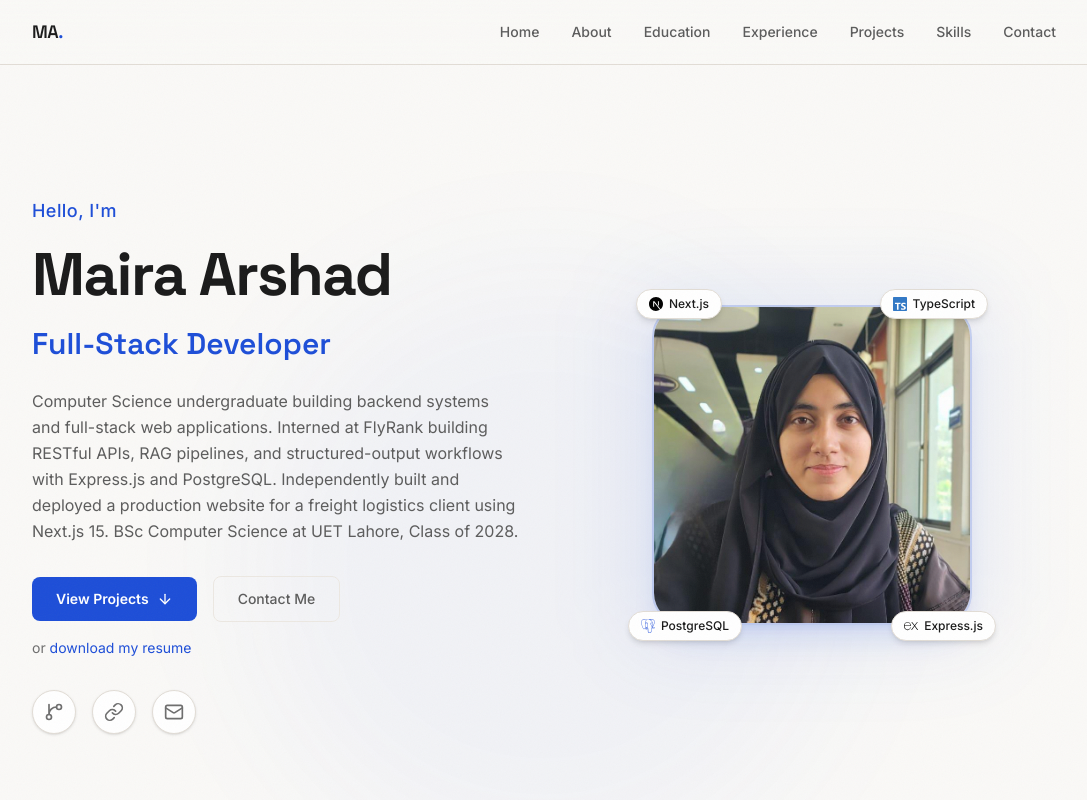
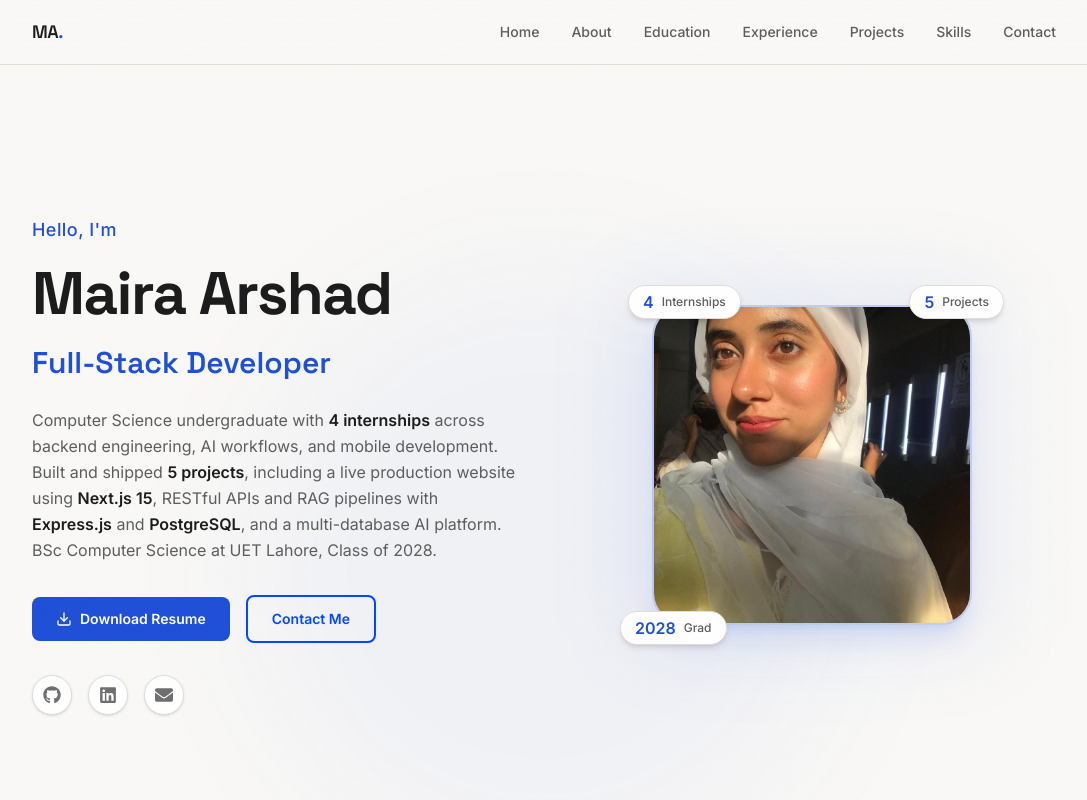
Before and after one commit to Mairaarshad19/Portfolio, a Next.js app: page / in a window 1280 px wide. Shown: the top 800 px of the page, without its empty margins (96-1183 px from the left). Built offline with nearby package versions, Linux system fonts and the light colour scheme.

Commit message:
feat: rebuild hero with resume CTA, icon socials, achievement badges, ATS bio

```diff
--- a/src/components/Hero.tsx
+++ b/src/components/Hero.tsx
@@ -1,55 +1,63 @@
 "use client";
 
-import { GitBranch, Link, Mail, ArrowDown } from "lucide-react";
+import { Download } from "lucide-react";
 import Image from "next/image";
 import { heroContent } from "@/data/portfolio-content";
 import { useScrollReveal } from "@/lib/useScrollReveal";
 import { useRotatingRole } from "@/lib/useRotatingRole";
 import { useEffect, useRef, useState } from "react";
-import {
-  SiNextdotjs,
-  SiTypescript,
-  SiPostgresql,
-  SiExpress,
-} from "react-icons/si";
+import { FaGithub, FaLinkedin, FaEnvelope } from "react-icons/fa";
 import type { IconType } from "react-icons";
 
-const socialIcons: Record<string, React.ReactNode> = {
-  GitHub: <GitBranch size={20} />,
-  LinkedIn: <Link size={20} />,
-  Email: <Mail size={20} />,
+const socialIcons: Record<string, IconType> = {
+  GitHub: FaGithub,
+  LinkedIn: FaLinkedin,
+  Email: FaEnvelope,
 };
 
-const techBadges: { label: string; icon: IconType; color: string; position: string; delay: string }[] = [
+const achievementBadges: {
+  value: string;
+  label: string;
+  position: string;
+  delay: string;
+}[] = [
   {
-    label: "Next.js",
-    icon: SiNextdotjs,
-    color: "#000000",
-    position: "-top-4 -left-4",
+    value: "4",
+    label: "Internships",
+    position: "-top-5 -left-6",
     delay: "float-badge-delay-1",
   },
   {
-    label: "TypeScript",
-    icon: SiTypescript,
-    color: "#3178C6",
-    position: "-top-4 -right-4",
+    value: "5",
+    label: "Projects",
+    position: "-top-5 -right-8",
     delay: "float-badge-delay-2",
   },
   {
-    label: "PostgreSQL",
-    icon: SiPostgresql,
-    color: "#4169E1",
-    position: "-bottom-4 -left-6",
+    value: "2028",
+    label: "Grad",
+    position: "-bottom-5 -left-8",
     delay: "float-badge-delay-3",
   },
-  {
-    label: "Express.js",
-    icon: SiExpress,
-    color: "#000000",
-    position: "-bottom-4 -right-6",
-    delay: "float-badge-delay-4",
-  },
 ];
+
+/**
+ * Renders text with `**bold**` markers as <strong> elements
+ * for ATS-friendly keyword highlighting.
+ */
+function renderBoldText(text: string) {
+  const parts = text.split(/(\*\*[^*]+\*\*)/g);
+  return parts.map((part, i) => {
+    if (part.startsWith("**") && part.endsWith("**")) {
+      return (
+        <strong key={i} className="font-semibold text-fg">
+          {part.slice(2, -2)}
+        </strong>
+      );
+    }
+    return <span key={i}>{part}</span>;
+  });
+}
 
 export default function Hero() {
   const { name, roles, role, buttons, socials } = heroContent;
@@ -142,14 +150,27 @@ export default function Hero() {
               </span>
             </div>
 
-            {/* Intro paragraph */}
+            {/* Intro paragraph — keyword-bolded */}
             <p className="mt-6 text-sm sm:text-base text-fg-muted leading-relaxed max-w-xl mx-auto lg:mx-0">
-              {role}
+              {renderBoldText(role)}
             </p>
 
             {/* CTA buttons */}
             <div className="mt-8 flex flex-col sm:flex-row items-center justify-center lg:justify-start gap-4">
-              {buttons.map((btn) => (
+              {buttons.map((btn) =>
+                btn.variant === "primary" ? (
+                  <a
+                    key={btn.label}
+                    href={btn.href}
+                    target="_blank"
+                    rel="noopener noreferrer"
+                    download
+                    className="btn-lift inline-flex items-center gap-2 px-6 py-3 rounded-lg bg-accent text-white font-semibold text-sm transition-all hover:bg-accent-hover hover:shadow-lg hover:shadow-accent/20 active:scale-[0.97]"
+                  >
+                    <Download size={16} />
+                    {btn.label}
+                  </a>
+                ) : (
                   <a
                     key={btn.label}
                     href={btn.href}
@@ -158,50 +179,35 @@ export default function Hero() {
                       const el = document.querySelector(btn.href);
                       if (el) el.scrollIntoView({ behavior: "smooth" });
                     }}
-                  className={
-                    btn.variant === "primary"
-                      ? "btn-lift inline-flex items-center gap-2 px-6 py-3 rounded-lg bg-accent text-white font-semibold text-sm transition-all hover:bg-accent-hover hover:shadow-lg hover:shadow-accent/20 active:scale-[0.97]"
-                      : "btn-lift inline-flex items-center gap-2 px-6 py-3 rounded-lg border border-border-light text-fg-muted font-medium text-sm transition-all hover:border-accent hover:text-accent active:scale-[0.97]"
-                  }
+                    className="btn-lift inline-flex items-center gap-2 px-6 py-3 rounded-lg border-2 border-[#0047FF] text-[#0047FF] bg-transparent font-semibold text-sm transition-all hover:bg-[#0047FF] hover:text-white active:scale-[0.97]"
                   >
                     {btn.label}
-                  {btn.variant === "primary" && <ArrowDown size={16} />}
                   </a>
-              ))}
+                )
+              )}
             </div>
 
-            {/* Resume link */}
-            <p className="mt-4 text-sm text-fg-dim">
-              or{" "}
-              <a
-                href="/Maira_Arshad_Resume.pdf"
-                target="_blank"
-                rel="noopener noreferrer"
-                download
-                className="link-underline text-accent hover:text-accent-hover transition-colors"
-              >
-                download my resume
-              </a>
-            </p>
-
-            {/* Social icons — circular buttons */}
+            {/* Social icons — circular react-icons buttons */}
             <div className="mt-8 flex items-center justify-center lg:justify-start gap-4">
-              {socials.map((s) => (
+              {socials.map((s) => {
+                const SocialIcon = socialIcons[s.label];
+                return (
                   <a
                     key={s.label}
                     href={s.href}
                     target="_blank"
                     rel="noopener noreferrer"
                     aria-label={s.label}
-                  className="icon-lift w-11 h-11 rounded-full border border-border bg-bg-elevated flex items-center justify-center text-fg-dim hover:text-accent hover:border-accent/40 hover:bg-accent-subtle transition-all duration-200 shadow-sm"
+                    className="w-10 h-10 rounded-full border border-border bg-bg-elevated flex items-center justify-center text-fg-dim hover:text-white hover:bg-accent hover:border-accent transition-all duration-200 shadow-sm"
                   >
-                  {socialIcons[s.label]}
+                    <SocialIcon size={18} />
                   </a>
-              ))}
+                );
+              })}
             </div>
           </div>
 
-          {/* ── Right column — photo with badges ── */}
+          {/* ── Right column — photo with achievement badges ── */}
           <div className="order-1 lg:order-2 flex justify-center">
             <div className="relative">
               {/* Soft gradient blur shape behind photo */}
@@ -210,7 +216,7 @@ export default function Hero() {
               {/* Photo frame */}
               <div className="relative w-64 h-64 sm:w-80 sm:h-80 rounded-[2rem] overflow-hidden border-2 border-accent/20 shadow-xl shadow-accent/10">
                 <Image
-                  src="/maira-picture.jpeg"
+                  src="/maira.jpeg"
                   alt="Maira Arshad"
                   fill
                   className="object-cover"
@@ -219,22 +225,21 @@ export default function Hero() {
                 />
               </div>
 
-              {/* Floating tech badges — hidden on small screens */}
+              {/* Floating achievement badges — hidden on small screens */}
               <div className="hidden sm:block">
-                {techBadges.map((badge) => {
-                  const BadgeIcon = badge.icon;
-                  return (
+                {achievementBadges.map((badge) => (
                   <div
                     key={badge.label}
-                      className={`float-badge ${badge.delay} absolute ${badge.position} flex items-center gap-1.5 px-3 py-1.5 bg-white rounded-full border border-border shadow-md`}
+                    className={`float-badge ${badge.delay} absolute ${badge.position} flex items-center gap-2 px-3.5 py-2 bg-white rounded-full border border-border shadow-md`}
                   >
-                      <BadgeIcon size={14} color={badge.color} />
-                      <span className="text-xs font-medium text-fg">
+                    <span className="text-base font-bold text-accent leading-none">
+                      {badge.value}
+                    </span>
+                    <span className="text-xs font-medium text-fg-muted leading-none">
                       {badge.label}
                     </span>
                   </div>
-                  );
-                })}
+                ))}
               </div>
             </div>
           </div>
--- a/src/components/Projects.tsx
+++ b/src/components/Projects.tsx
@@ -3,9 +3,8 @@
 import { useState } from "react";
 import Image from "next/image";
 import { projectsContent } from "@/data/portfolio-content";
-import { ExternalLink, GitBranch, Code, Briefcase, GraduationCap } from "lucide-react";
+import { ExternalLink, GitBranch, Code } from "lucide-react";
 import { useScrollReveal } from "@/lib/useScrollReveal";
-import { useCountUp } from "@/lib/useCountUp";
 
 function LandscapeImage({ screenshot, name }: { screenshot: string; name: string }) {
   const [error, setError] = useState(false);
@@ -171,33 +170,6 @@ function ProjectCard({
   );
 }
 
-function StatItem({
-  icon: Icon,
-  label,
-  count,
-  suffix = "",
-}: {
-  icon: React.ElementType;
-  label: string;
-  count: number;
-  suffix?: string;
-}) {
-  const { ref, display } = useCountUp({ end: count, suffix });
-
-  return (
-    <div className="flex flex-col items-center gap-1.5">
-      <Icon size={20} className="text-accent" />
-      <span
-        ref={ref}
-        className="text-2xl font-display font-bold text-fg tabular-nums"
-      >
-        {display}
-      </span>
-      <span className="text-xs text-fg-muted">{label}</span>
-    </div>
-  );
-}
-
 export default function Projects() {
   const { ref, revealed } = useScrollReveal();
 
@@ -211,13 +183,6 @@ export default function Projects() {
           Projects
         </h2>
 
-        {/* Stats row — counts up on scroll into view */}
-        <div className="grid grid-cols-3 gap-6 mb-12 pb-12 border-b border-border">
-          <StatItem icon={Code} label="Projects Built" count={5} suffix="+" />
-          <StatItem icon={Briefcase} label="Live Internships" count={2} />
-          <StatItem icon={GraduationCap} label="Graduation" count={2028} />
-        </div>
-
         <div className="grid grid-cols-1 md:grid-cols-2 gap-8">
           {projectsContent.map((project) => (
             <div key={project.name} className="stagger-item">
--- a/src/data/portfolio-content.ts
+++ b/src/data/portfolio-content.ts
@@ -214,10 +214,10 @@ export const heroContent = {
     "Full-Stack Developer",
     "API Designer",
   ],
-  role: "Computer Science undergraduate building backend systems and full-stack web applications. Interned at FlyRank building RESTful APIs, RAG pipelines, and structured-output workflows with Express.js and PostgreSQL. Independently built and deployed a production website for a freight logistics client using Next.js 15. BSc Computer Science at UET Lahore, Class of 2028.",
+  role: "Computer Science undergraduate with **4 internships** across backend engineering, AI workflows, and mobile development. Built and shipped **5 projects**, including a live production website using **Next.js 15**, RESTful APIs and RAG pipelines with **Express.js** and **PostgreSQL**, and a multi-database AI platform. BSc Computer Science at UET Lahore, Class of 2028.",
   intro: [],
   buttons: [
-    { label: "View Projects", href: "#projects", variant: "primary" },
+    { label: "Download Resume", href: "/Maira_Arshad_Resume.pdf", variant: "primary" },
     { label: "Contact Me", href: "#contact", variant: "secondary" },
   ],
   socials: [
```
Lines whose indentation alone changed are shown as unchanged.
